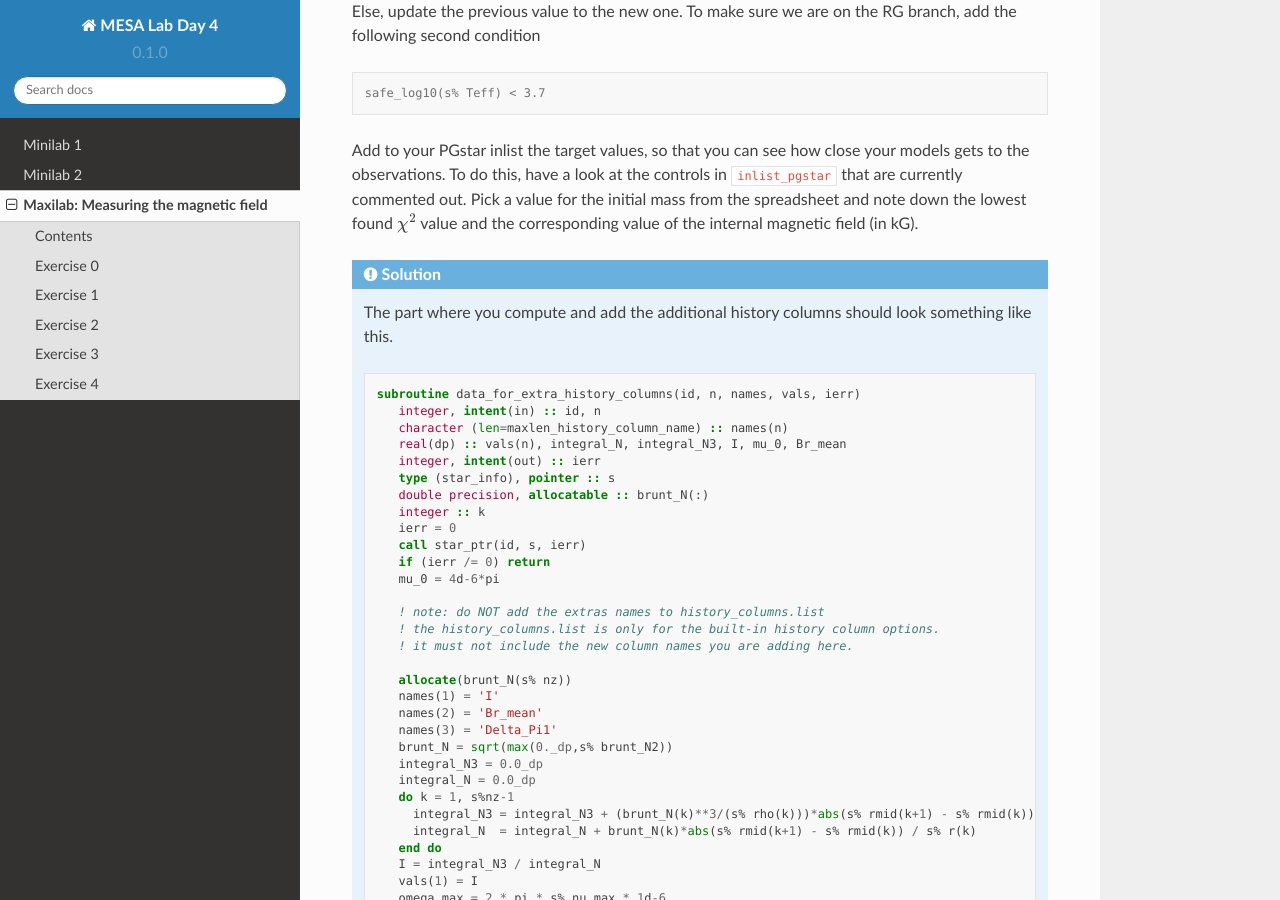
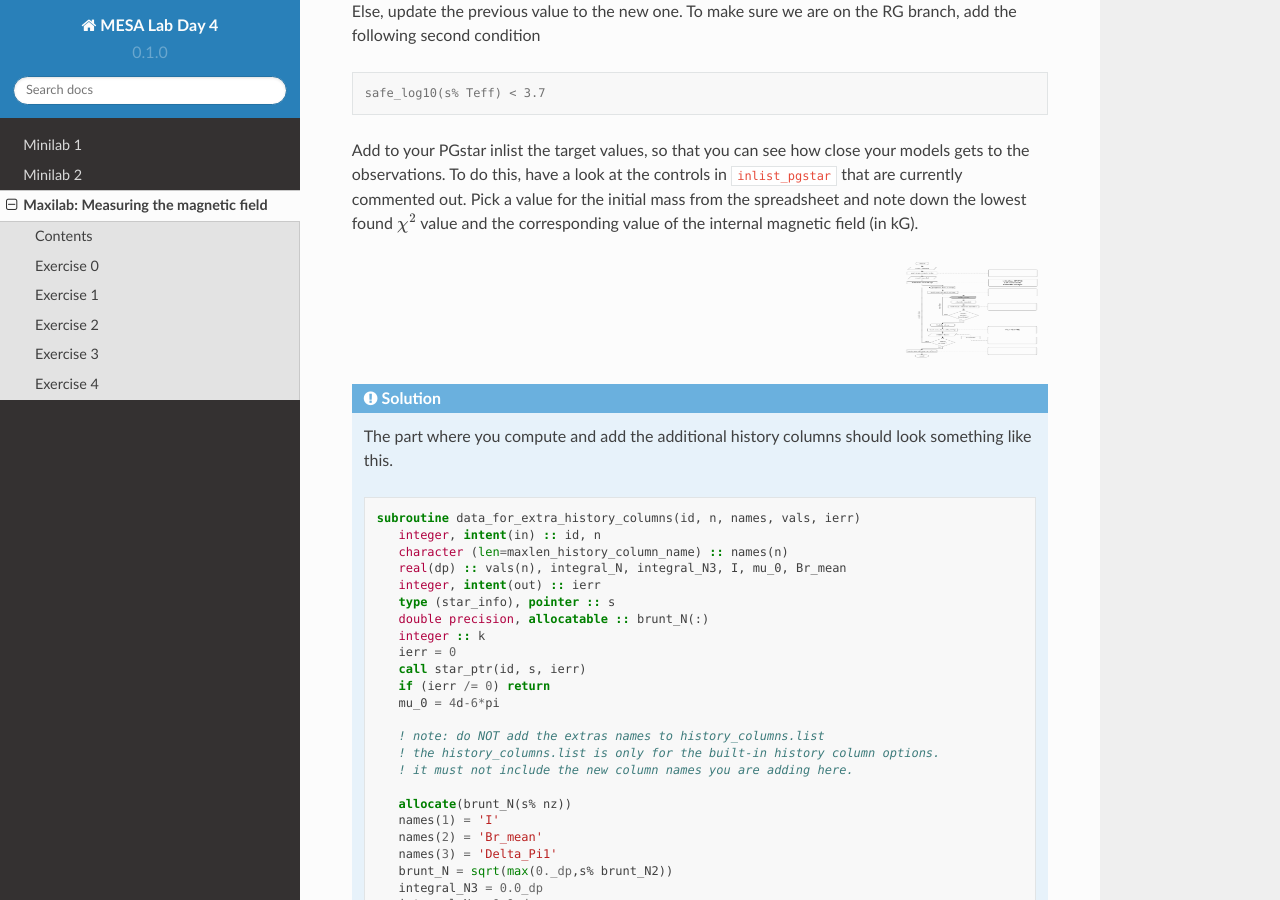
Before and after one commit to mesa-summer-school-2023/mesa-school-bugnet, a Sphinx documentation site: the page built from docs/maxilab.rst, in a window 1280 px wide and 900 px high, scrolled down 4056 px. Built offline with Sphinx 7.4.7 and the Read the Docs theme 2.0.0, drawn with Linux system fonts in a browser that asks for light colours.

Commit message:
Update maxilab.rst

```diff
--- a/docs/maxilab.rst
+++ b/docs/maxilab.rst
@@ -162,6 +162,13 @@ Lastly, check in the flowchart where MESA decides to keep going or terminate. He
 Add to your PGstar inlist the target values, so that you can see how close your models gets to the observations. To do this, have a look at the controls in ``inlist_pgstar`` that are currently commented out.
 Pick a value for the initial mass from the spreadsheet and note down the lowest found :math:`\chi^2` value and the corresponding value of the internal magnetic field (in kG).
 
+.. image:: flowchart_run_star_extras.png
+   :alt: Flowchart of the ``run_star_extras``, taken from the MESA docs.
+   :width: 300
+   :height: 200
+   :scale: 50%
+   :align: right
+
 .. admonition:: Solution
 
     The part where you compute and add the additional history columns should look something like this.
```
